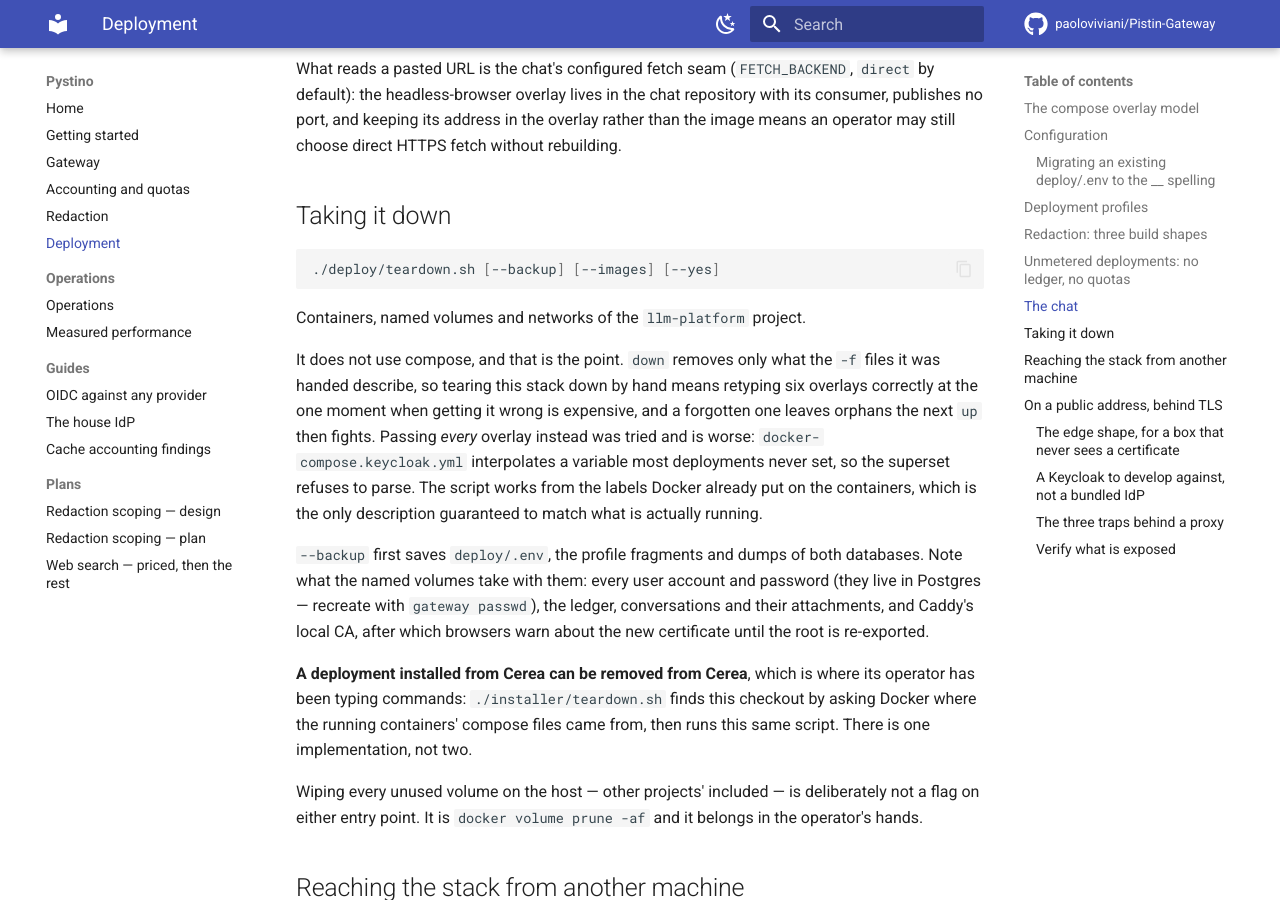
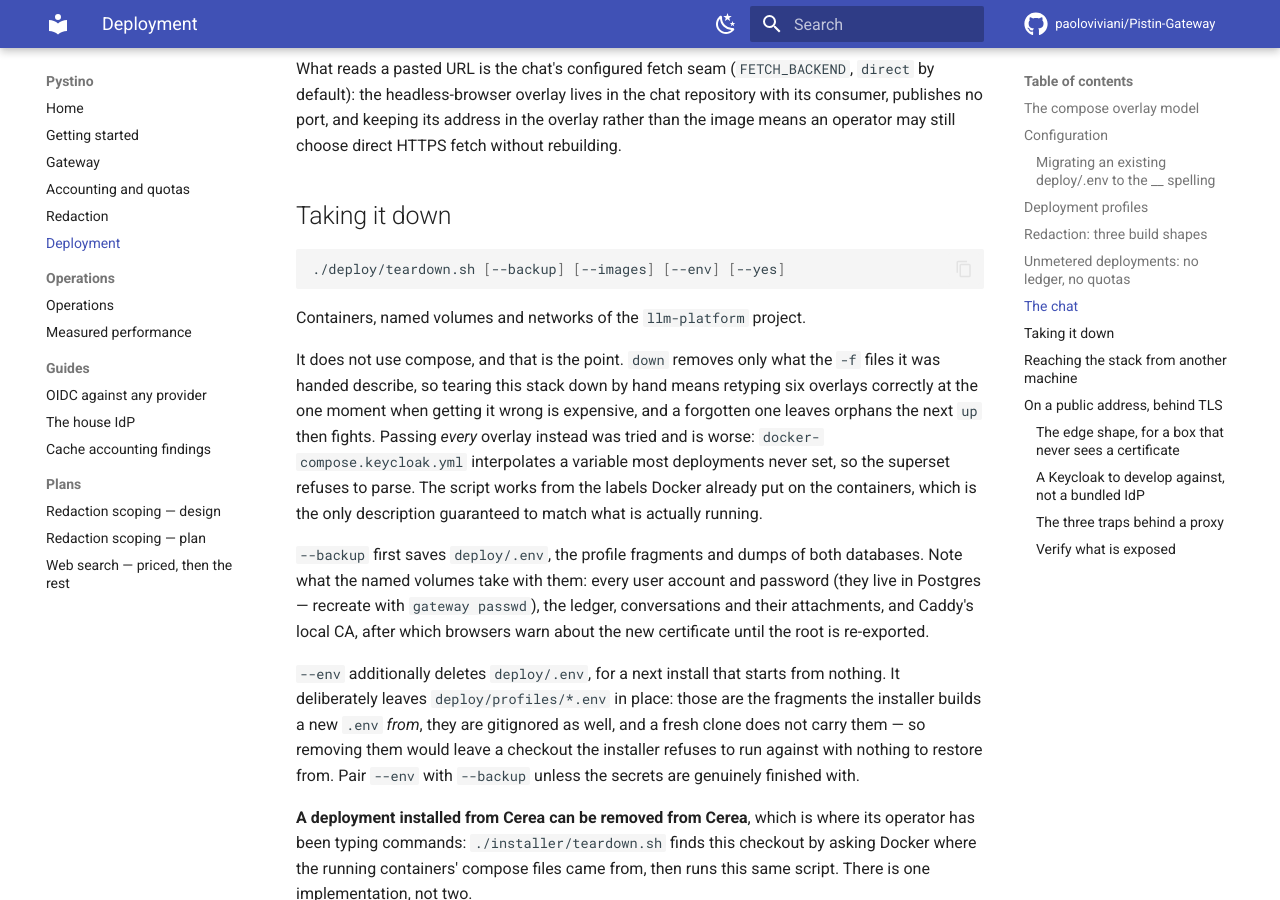
Before and after one commit to paoloviviani/Pystino, an MkDocs documentation site: the page built from docs/deployment.md, in a window 1280 px wide and 900 px high, scrolled down 7649 px. Built offline with MkDocs 1.6.1 and Material for MkDocs 9.7.7, drawn with Linux system fonts in a browser that asks for light colours; comment, search, counter and statistics services are not loaded.

Commit message:
Teardown --env, for an install that starts from nothing
Wiping the containers, volumes and images still left deploy/.env behind, so
the next install resumed somebody else's secrets rather than generating its
own. --env deletes it.

It deliberately does not touch deploy/profiles/*.env. Those are the fragments
the installer builds a new .env *from*, they are gitignored like .env is, and
a fresh clone does not carry them — so removing them would leave a checkout
the installer refuses to run against, with nothing to restore from. A flag
meant to make the next install possible would have made it impossible.

The confirmation says what is about to go and why it matters: that file exists
nowhere else, and the CHAT_SECRET_KEY in it decrypts the stored connector
credentials.

Verified by running it: the file went, all six profile fragments stayed.

````diff
--- a/docs/deployment.md
+++ b/docs/deployment.md
@@ -284,7 +284,7 @@ fetch without rebuilding.
 ## Taking it down
 
 ```sh
-./deploy/teardown.sh [--backup] [--images] [--yes]
+./deploy/teardown.sh [--backup] [--images] [--env] [--yes]
 ```
 
 Containers, named volumes and networks of the `llm-platform` project.
@@ -304,6 +304,13 @@ databases. Note what the named volumes take with them: every user account and
 password (they live in Postgres — recreate with `gateway passwd`), the ledger,
 conversations and their attachments, and Caddy's local CA, after which
 browsers warn about the new certificate until the root is re-exported.
+
+`--env` additionally deletes `deploy/.env`, for a next install that starts
+from nothing. It deliberately leaves `deploy/profiles/*.env` in place: those
+are the fragments the installer builds a new `.env` *from*, they are gitignored
+as well, and a fresh clone does not carry them — so removing them would leave a
+checkout the installer refuses to run against with nothing to restore from.
+Pair `--env` with `--backup` unless the secrets are genuinely finished with.
 
 **A deployment installed from Cerea can be removed from Cerea**, which is
 where its operator has been typing commands: `./installer/teardown.sh`
````
Also changed, not shown: 1 other file.
